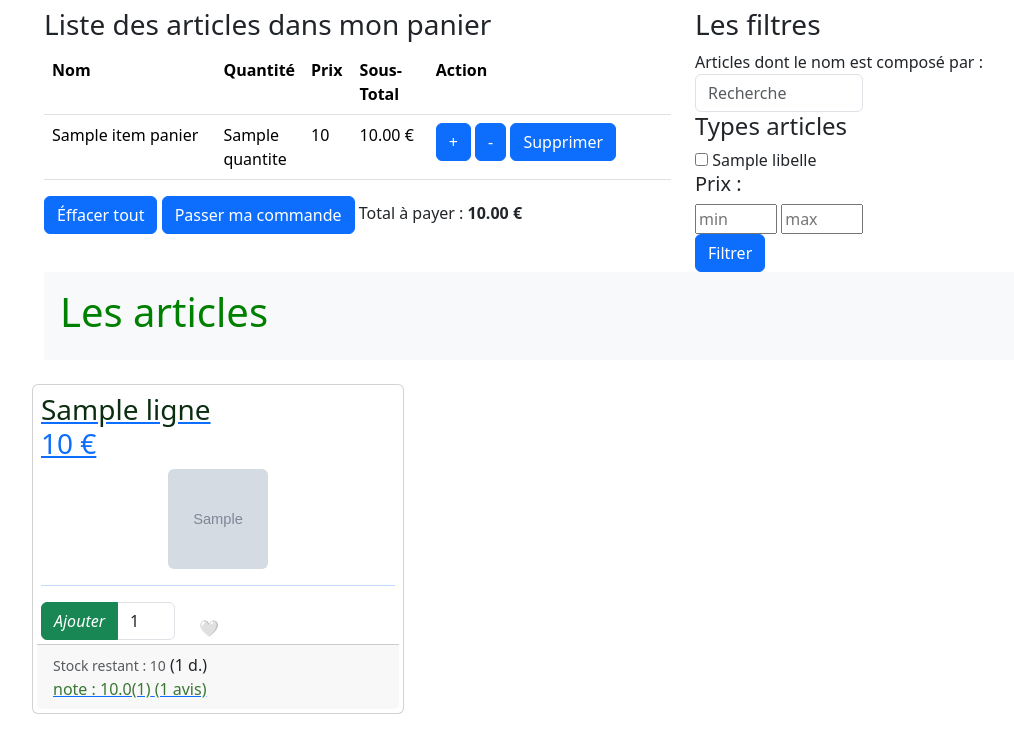
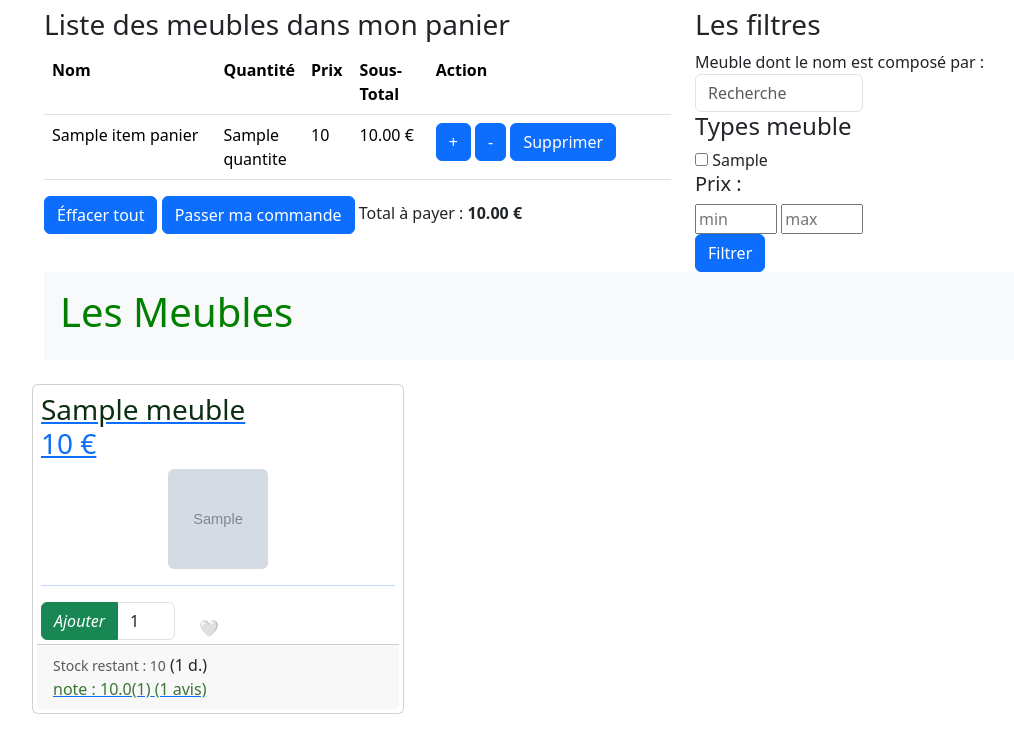
Before and after one commit to VAL-b04/Site-meuble, a Flask app: template Site/templates/client/boutique/panier_article.html in a window 1280 px wide. Shown: the part 64-800 px from the top of the page, without its empty margins (50-1064 px from the left). Run offline with Flask 3, Linux system fonts and the light colour scheme; the template is opened without the code that fills it: most values are stand-ins (such as "Sample title", 1, 10 or a date in 2020); grey boxes marked "Sample" are stand-in pictures; some libraries are stand-ins or nearby versions.

Commit message:
Livrable 2 : panier

```diff
--- a/Site/templates/client/boutique/_filtre.html
+++ b/Site/templates/client/boutique/_filtre.html
@@ -5,16 +5,16 @@
     </div>
    {% if items_filtre is defined %}
     <div class="form-group">
-        <h4>Types articles</h4>
+        <h4>Types meuble</h4>
         {% for item_filtre in items_filtre %}
-        <input type="checkbox" name="filter_types" value="{{ item_filtre.id_type_article }}"
-               {% set id_item = item_filtre.id_type_article | string %}
+        <input type="checkbox" name="filter_types" value="{{ item_filtre.id_type_meuble }}"
+               {% set id_item = item_filtre.id_type_meuble | string %}
                {% if session['filter_types'] %}
 {#                   {%  if idItem in session['filter_types'] %} checked  {% endif %} #}
                    {{ ' checked ' if (id_item in session['filter_types']) else '' }}
                {% endif %}
 {#                https://stackoverflow.com/questions/58433775/how-to-access-the-value-of-each-checkbox-in-a-table-with-flask#}
-            >  {{ item_filtre.libelle }}
+            >  {{ item_filtre.libelle_type_meuble }}
             <br/>
         {% endfor %}
     </div>
--- a/Site/templates/client/boutique/_panier.html
+++ b/Site/templates/client/boutique/_panier.html
@@ -1,6 +1,6 @@
             <div class="col-7">
             {% if articles_panier | length >= 1 %}
-                <h3>Liste des articles dans mon panier</h3>
+                <h3>Liste des meubles dans mon panier</h3>
                 <table class="table table-hover table-responsive">
                     <tr>
                         <th style="width: 300px">Nom</th>
@@ -9,7 +9,7 @@
                         <th style="width: 100px">Sous-Total</th>
                         <th style="width: 400px">Action</th>
                     </tr>
-                    {% for item_panier in articles_panier %}
+                    {% for item_panier in meuble_panier %}
                         <tr>
                             <td>{{item_panier.nom}}
                             {% if item_panier.id_couleur is defined and item_panier.id_couleur != None and item_panier.id_couleur >1 %}
@@ -26,22 +26,22 @@
 {# #}                            {% if item_panier.stock is defined %}
 {# #}                               {% if item_panier.stock > 0 %}
                                 <form action="/client/panier/add"  style="display: inline-block;"  method="post">
-{# #}                                   <input type="hidden" name="id_declinaison_article" value="{{ item_panier.id_declinaison_article }}">
+{# #}                                   <input type="hidden" name="id_declinaison_meuble" value="{{ item_panier.id_declinaison_meuble }}">
                                         <input type="hidden" name="quantite" value="1">
-                                        <input type="hidden" name="id_article" value="{{ item_panier.id_article }}">
+                                        <input type="hidden" name="id_meuble" value="{{ item_panier.id_meuble }}">
                                     <button class="btn btn-primary" > + </button>
                                 </form>
 {# #}                               {% endif %}
 {# #}                           {% endif %}
                                 <form action="/client/panier/delete"   style="display: inline-block;"  method="post">
-{# #}                               <input type="hidden" name="id_declinaison_article" value="{{ item_panier.id_declinaison_article }}">
-                                    <input type="hidden" name="id_article" value="{{ item_panier.id_article }}">
+{# #}                               <input type="hidden" name="id_declinaison_meuble" value="{{ item_panier.id_declinaison_meuble }}">
+                                    <input type="hidden" name="id_meuble" value="{{ item_panier.id_meuble }}">
                                     <button class="btn btn-primary" > - </button>
                                 </form>
 
                                 <form action="/client/panier/delete/line"  style="display: inline-block;"  method="post">
-{# #}                               <input type="hidden" name="id_declinaison_article" value="{{ item_panier.id_declinaison_article }}">
-                                    <input type="hidden" name="id_article" value="{{ item_panier.id_article }}">
+{# #}                               <input type="hidden" name="id_declinaison_meuble" value="{{ item_panier.id_declinaison_meuble }}">
+                                    <input type="hidden" name="id_meuble" value="{{ item_panier.id_meuble }}">
                                     <button class="btn btn-primary" >Supprimer</button>
                                 </form>
                             </td>
--- a/Site/templates/client/boutique/panier_article.html
+++ b/Site/templates/client/boutique/panier_article.html
@@ -10,79 +10,79 @@
         {% include('client/boutique/_panier.html') %}
             <div class="col">
               <h3>Les filtres</h3>
-              Articles dont le nom est composé par :<br>
+              Meuble dont le nom est composé par :<br>
                  {% include('client/boutique/_filtre.html') %}
             </div>
         </div>
 
         <div class="bg-light p-3">
-            <h1>Les articles</h1>
+            <h1>Les Meubles</h1>
         </div>
 
         <div class="row">
-                {% for article in articles  %}
+                {% for meuble in meubles  %}
                         <div class="card col-4 mt-4 p-1">
                             <div class="card-body border-dark rounded p-1">
-                                <a href="/client/article/details?id_article={{ article.id_article }}" >
+                                <a href="/client/article/details?id_article={{ meuble.id_declinaison_meuble }}" >
                                 <h3 class="card-title">
-                                    <span style="color: #0b2e13">{{ article.nom }}</span><br>
-                                    {{ article.prix }}
+                                    <span style="color: #0b2e13">{{ meuble.nom_meuble }}</span><br>
+                                    {{ meuble.prix_declinaison }}
                                     €
                                 </h3>
-                                     {%  if article.image is not none %}
-                                        <img class="card-img-top rounded mx-auto d-block"  style="width:100px;height:100px"  src="{{ url_for('static', filename = 'images/')}}{{ article.image }}"  alt="image  de {{ article.nom }}" >
-                                    {% else %} <img class="card-img-top rounded mx-auto d-block"   style="width:100px;height:100px"   src="{{ url_for('static', filename='images/no_photo.jpeg')}}"  alt="image  de {{ article.nom }}" >
+                                     {%  if meuble.image_declinaison is not none %}
+                                        <img class="card-img-top rounded mx-auto d-block"  style="width:100px;height:100px"  src="{{ url_for('static', filename = 'images/')}}{{ meuble.image_declinaison }}"  alt="image  de {{ meuble.nom_meuble }}" >
+                                    {% else %} <img class="card-img-top rounded mx-auto d-block"   style="width:100px;height:100px"   src="{{ url_for('static', filename='images/no_photo.jpeg')}}"  alt="image  de {{ meuble.nom_meuble }}" >
                                     {% endif %}
                                     <hr>
                                 </a>
                                 <div class="row">
-{# #}                                {% if  article.stock is defined and article.stock != None %}
-{# #}                                    {% if article.stock > 0 %}
+{# #}                                {% if  meuble.stock is defined and meuble.stock != None %}
+{# #}                                    {% if meuble.stock > 0 %}
                                         <form  action="/client/panier/add"  method="post" class="col-5">
-                                            <input type="hidden" name="id_article" value="{{ article.id_article }}">
+                                            <input type="hidden" name="id_declinaison_meuble" value="{{ meuble.id_declinaison_meuble }}">
                                             <div class="input-group">
                                             <button class="btn  btn-success"  id="button-addon1">
                                                 <i class="fas fa-shopping-cart">Ajouter</i>
                                             </button>
-                                            <input type="number" id="input-{{ article.id_article }}" step="1" min="0" max="{{ article.stock }}" class="form-control" value="1" name="quantite"  aria-describedby="button-addon1">
+                                            <input type="number" id="input-{{ meuble.id_declinaison_meuble }}" step="1" min="0" max="{{ meuble.stock }}" class="form-control" value="1" name="quantite"  aria-describedby="button-addon1">
                                             </div>
                                         </form>
 {# #}                                    {% endif %}
 {# #}                                {% endif %}
                                      <div class="col-2 align-content-end">
-                                    {% if article.liste_envie is defined %}
-                                         {%if  article.liste_envie== 1%}
-                                             <a href="/client/envie/add?id_article={{ article.id_article }}" style="text-decoration: none">💛</a>
+                                    {% if meuble.liste_envie is defined %}
+                                         {%if  meuble.liste_envie== 1%}
+                                             <a href="/client/envie/add?id_declinaison_meuble={{ meuble.id_declinaison_meuble }}" style="text-decoration: none">💛</a>
                                          {% else %}
-                                             <a href="/client/envie/add?id_article={{ article.id_article }}" style="text-decoration: none">🤍</a>
+                                             <a href="/client/envie/add?id_declinaison_meuble={{ meuble.id_declinaison_meuble }}" style="text-decoration: none">🤍</a>
                                          {% endif %}
                                     {% endif %}
                                      </div>
                                 </div>
                             </div>
                             <div class="card-footer">
-                            {% if article.stock is defined and article.stock != None %}
-                                 {% if article.stock > 0 %}
-                                    <small class="text-muted">Stock restant : {{ article.stock }}</small>
+                            {% if meuble.stock is defined and meuble.stock != None %}
+                                 {% if meuble.stock > 0 %}
+                                    <small class="text-muted">Stock restant : {{ meuble.stock }}</small>
                                  {% else %}
                                     <small class="text-muted">article  momentanément indisponible</small>
                                  {% endif %}
-                                {% if article.nb_declinaison is defined and article.nb_declinaison != None %}
-                                    ({{ article.nb_declinaison }} d.)
+                                {% if meuble.nb_declinaison is defined and meuble.nb_declinaison != None %}
+                                    ({{ meuble.nb_declinaison }} d.)
                                 {% endif %}
                                 <br>
                             {% endif %}
-                            {% if article.nb_notes is defined %}
-                                {% if article.nb_notes > 0 %}
-                                 <a  href="/client/article/details?id_article={{ article.id_article }}" >
-                                    <span style="color: #3A7734"> note : {{  "{:,.1f}".format(article.moy_notes) }}({{ article.nb_notes }})</span>
+                            {% if meuble.nb_notes is defined %}
+                                {% if meuble.nb_notes > 0 %}
+                                 <a  href="/client/article/details?id_meuble={{ meuble.id_meuble }}" >
+                                    <span style="color: #3A7734"> note : {{  "{:,.1f}".format(meuble.moy_notes) }}({{ meuble.nb_notes }})</span>
                                  </a>
                                 {% endif %}
                             {% endif %}
-                            {% if article.nb_avis is defined %}
-                                {% if article.nb_avis > 0 %}
-                                 <a href="/client/article/details?id_article={{ article.id_article }}" >
-                                    <span style="color: #3A7734">({{ article.nb_avis }} avis)</span>
+                            {% if meuble.nb_avis is defined %}
+                                {% if meuble.nb_avis > 0 %}
+                                 <a href="/client/article/details?id_meuble={{ meuble.id_meuble }}" >
+                                    <span style="color: #3A7734">({{ meuble.nb_avis }} avis)</span>
                                  </a>
                                 {% endif %}
                             {% endif %}
```
Also changed, not shown: Site/controllers/client_panier.py (+114 -17 lines), Site/templates/client/boutique/declinaison_article.html (+10 -10 lines), 1 other file.
